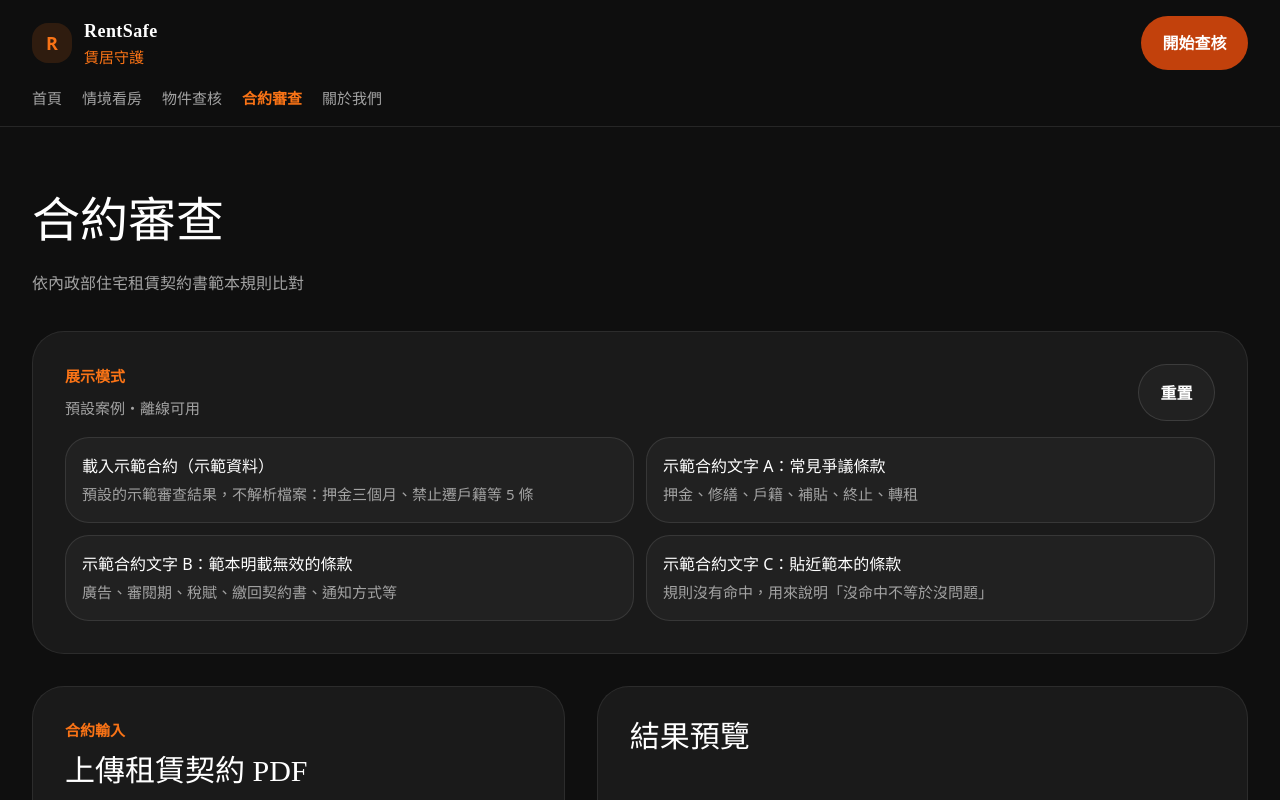
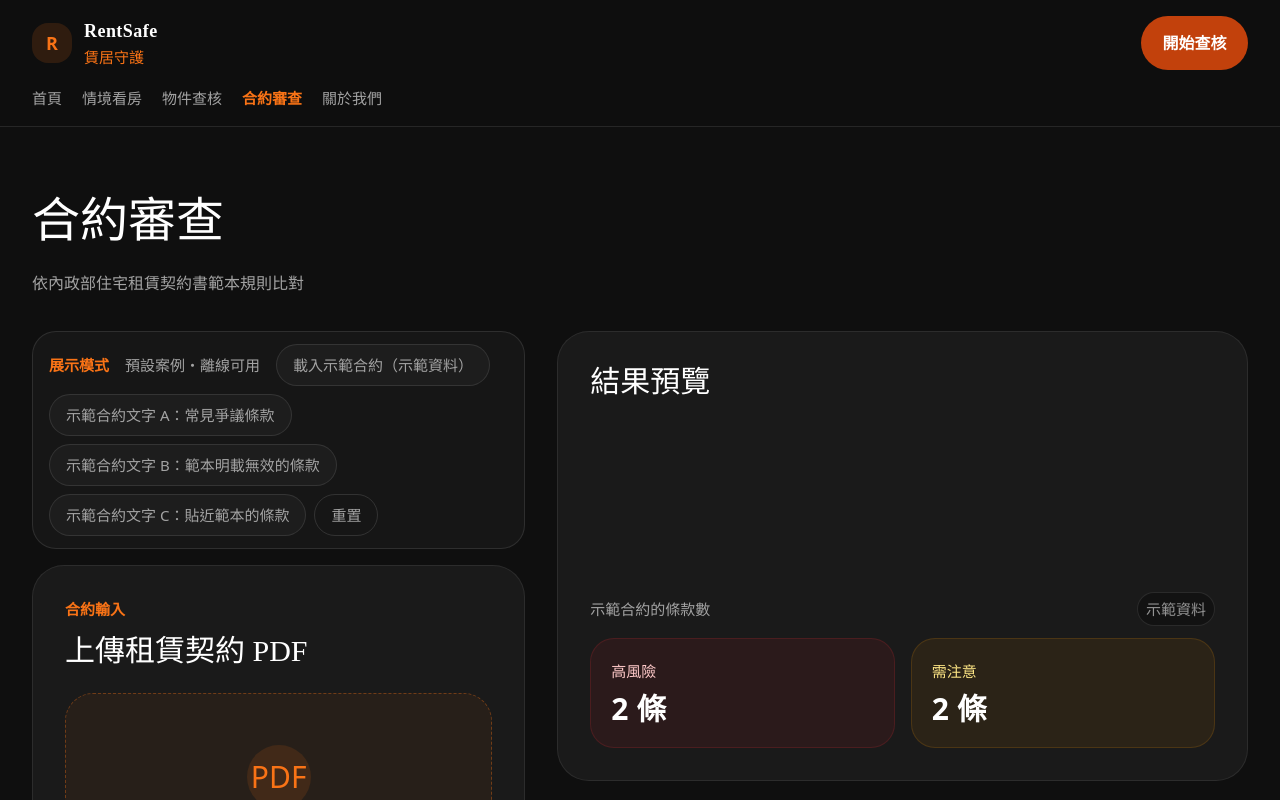
Before and after one commit to Fengjui-Liu/RENTSAFE, a Next.js app: page /contract in a window 1280 px wide. Shown: the top 800 px of the page. Built offline with nearby package versions, Linux system fonts and the light colour scheme.

Commit message:
chore: 精簡畫面文案、移除 OCR 原始文字區塊、校正首頁功能卡與 OCR 說明、補 QA 的 RRI 題

```diff
--- a/components/check-demo.tsx
+++ b/components/check-demo.tsx
@@ -590,7 +590,6 @@ export function CheckDemo({
           selectedId={selectedCaseId}
           onLoad={loadCase}
           onReset={reset}
-          compact
         />
       </div>
 
--- a/components/contract-demo.tsx
+++ b/components/contract-demo.tsx
@@ -272,9 +272,10 @@ export function ContractDemo({ initialCaseId }: { initialCaseId?: string }) {
   const clauses: DisplayClause[] = rulesView ? rulesView.result.clauses : mockContractResult.clauses;
 
   return (
-    <>
+    <div className="grid gap-8 lg:grid-cols-[5fr_7fr] lg:items-start">
+      {/* 左欄：展示工具列＋上傳區＋貼上文字 */}
+      <div className="min-w-0 space-y-4">
         <DemoCasePicker cases={contractDemoCases} selectedId={selectedCaseId} onLoad={loadCase} onReset={resetDemo} />
-      <div className="grid gap-8 lg:grid-cols-[0.9fr_1.1fr]">
         <section className="panel p-6 sm:p-8">
           <div className="mb-6 space-y-3">
             <p className="eyebrow">合約輸入</p>
@@ -304,7 +305,7 @@ export function ContractDemo({ initialCaseId }: { initialCaseId?: string }) {
               PDF
             </span>
             <span className="text-lg font-semibold text-[color:var(--text-primary)]">拖曳或點擊選擇合約 PDF</span>
-            <span className="mt-3 flex flex-wrap justify-center gap-2 text-xs text-[color:var(--text-secondary)]">
+            <span className="mt-3 flex flex-wrap justify-center gap-2 text-[15px] text-[color:var(--text-secondary)]">
               <span className="rounded-full border border-white/10 bg-black/30 px-3 py-1">瀏覽器內解析，不上傳</span>
               <span className="rounded-full border border-white/10 bg-black/30 px-3 py-1">需有文字層</span>
             </span>
@@ -321,35 +322,35 @@ export function ContractDemo({ initialCaseId }: { initialCaseId?: string }) {
           </label>
 
           {pdfName && (
-            <div className="mt-5 rounded-3xl border border-white/10 bg-white/[0.03] p-4 text-sm text-[color:var(--text-secondary)]">
+            <div className="mt-5 rounded-3xl border border-white/10 bg-white/[0.03] p-4 text-[15px] text-[color:var(--text-secondary)]">
               已選擇檔案：<span className="break-all text-[color:var(--text-primary)]">{pdfName}</span>
             </div>
           )}
           {pdfError && (
-            <p role="alert" className="mt-3 rounded-2xl border border-amber-500/20 bg-amber-500/8 px-4 py-3 text-sm text-amber-200">
+            <p role="alert" className="mt-3 rounded-2xl border border-amber-500/20 bg-amber-500/8 px-4 py-3 text-[15px] text-amber-200">
               {pdfError}
             </p>
           )}
 
-          <p className="mt-4 text-xs leading-6 text-[color:var(--text-muted)]">{RULES_DISCLAIMER}</p>
+          <p className="mt-4 text-[15px] leading-6 text-[color:var(--text-muted)]">{RULES_DISCLAIMER}</p>
 
           <div className="mt-6 flex items-center gap-4">
             <div className="h-px flex-1 bg-white/10" />
-            <span className="text-xs text-[color:var(--text-muted)]">或</span>
+            <span className="text-[15px] text-[color:var(--text-muted)]">或</span>
             <div className="h-px flex-1 bg-white/10" />
           </div>
 
           <label className="mt-6 block space-y-2">
-            <span className="text-sm text-[color:var(--text-secondary)]">貼上合約文字</span>
+            <span className="text-[15px] text-[color:var(--text-secondary)]">貼上合約文字</span>
             <textarea
               value={contractText}
               onChange={(event) => setContractText(event.target.value)}
               rows={8}
               placeholder="例如：承租人應繳納三個月押金…"
-              className="w-full rounded-2xl border border-white/10 bg-black/30 px-4 py-4 text-sm leading-7 text-[color:var(--text-primary)] outline-none transition placeholder:text-[color:var(--text-muted)] focus:border-[color:var(--primary)]/40"
+              className="w-full rounded-2xl border border-white/10 bg-black/30 px-4 py-4 text-[15px] leading-7 text-[color:var(--text-primary)] outline-none transition placeholder:text-[color:var(--text-muted)] focus:border-[color:var(--primary)]/40"
             />
           </label>
-          {textError && <p className="mt-2 text-sm text-amber-300">{textError}</p>}
+          {textError && <p className="mt-2 text-[15px] text-amber-300">{textError}</p>}
 
           <button
             type="button"
@@ -374,8 +375,10 @@ export function ContractDemo({ initialCaseId }: { initialCaseId?: string }) {
             </button>
           </div>
         </section>
+      </div>
 
-        <section className="panel p-6 sm:p-8">
+      {/* 右欄：結果預覽／審查結果 */}
+      <section className="panel min-w-0 p-6 sm:p-8">
         {phase === "idle" && (
           <div className="flex h-full min-h-96 flex-col justify-between">
             <h3 className="font-serif text-3xl text-[color:var(--text-primary)]">結果預覽</h3>
@@ -530,6 +533,5 @@ export function ContractDemo({ initialCaseId }: { initialCaseId?: string }) {
         )}
       </section>
     </div>
-    </>
   );
 }
--- a/components/demo-case-picker.tsx
+++ b/components/demo-case-picker.tsx
@@ -3,39 +3,46 @@ type DemoCasePickerProps = {
   selectedId: string | null;
   onLoad: (id: string) => void;
   onReset: () => void;
-  compact?: boolean;
 };
 
-export function DemoCasePicker({ cases, selectedId, onLoad, onReset, compact = false }: DemoCasePickerProps) {
+// 展示模式工具列：/check 與 /contract 共用。案例說明改放在 title（hover 提示），按鈕維持單行
+const chipBase =
+  "whitespace-nowrap rounded-full border px-4 py-2 text-[15px] leading-6 transition";
+
+export function DemoCasePicker({ cases, selectedId, onLoad, onReset }: DemoCasePickerProps) {
   return (
-    <section className={compact ? "rounded-3xl border border-white/10 bg-white/[0.03] p-5" : "panel p-6 sm:p-8"}>
-      <div className="mb-4 flex flex-wrap items-center justify-between gap-3">
-        <div>
-          <p className="eyebrow">展示模式</p>
-          <p className="mt-2 text-sm text-[color:var(--text-secondary)]">預設案例・離線可用</p>
-        </div>
-        <button type="button" className="button-secondary" onClick={onReset}>
-          重置
-        </button>
-      </div>
-      <div className="grid gap-3 sm:grid-cols-2">
-        {cases.map((demoCase) => (
+    <section
+      aria-label="展示模式"
+      className="flex flex-wrap items-center gap-2 rounded-3xl border border-white/10 bg-white/[0.03] px-4 py-3"
+    >
+      <p className="eyebrow mr-2 whitespace-nowrap">展示模式</p>
+      <p className="mr-2 whitespace-nowrap text-[15px] text-[color:var(--text-secondary)]">預設案例・離線可用</p>
+      {cases.map((demoCase) => {
+        const selected = selectedId === demoCase.id;
+        return (
           <button
             key={demoCase.id}
             type="button"
-            aria-pressed={selectedId === demoCase.id}
+            title={demoCase.description}
+            aria-pressed={selected}
             onClick={() => onLoad(demoCase.id)}
-            className={`rounded-3xl border p-4 text-left transition ${
-              selectedId === demoCase.id
-                ? "border-[color:var(--primary)]/50 bg-[color:var(--primary)]/8"
-                : "border-white/10 bg-white/[0.03] hover:border-[color:var(--primary)]/30"
+            className={`${chipBase} ${
+              selected
+                ? "border-[color:var(--primary)]/50 bg-[color:var(--primary)]/8 text-[color:var(--text-primary)]"
+                : "border-white/10 bg-white/[0.03] text-[color:var(--text-secondary)] hover:border-[color:var(--primary)]/30 hover:text-[color:var(--text-primary)]"
             }`}
           >
-            <p className="font-medium text-[color:var(--text-primary)]">{demoCase.title}</p>
-            <p className="mt-1 text-sm leading-6 text-[color:var(--text-secondary)]">{demoCase.description}</p>
+            {demoCase.title}
           </button>
-        ))}
-      </div>
+        );
+      })}
+      <button
+        type="button"
+        onClick={onReset}
+        className={`${chipBase} border-white/12 text-[color:var(--text-secondary)] hover:border-[color:var(--primary)]/30 hover:text-[color:var(--text-primary)]`}
+      >
+        重置
+      </button>
     </section>
   );
 }
--- a/components/listing-image-upload.tsx
+++ b/components/listing-image-upload.tsx
@@ -145,7 +145,6 @@ export function ListingImageUpload({
 }) {
   const [imageUrl, setImageUrl] = useState<string | null>(null);
   const [file, setFile] = useState<File | null>(null);
-  const [text, setText] = useState("");
   const [loading, setLoading] = useState(false);
   const [error, setError] = useState("");
   const [recognizedInfo, setRecognizedInfo] =
@@ -182,7 +181,6 @@ export function ListingImageUpload({
 
     setFile(selected);
     setImageUrl(URL.createObjectURL(selected));
-    setText("");
     setRecognizedInfo(null);
   }
 
@@ -191,7 +189,6 @@ export function ListingImageUpload({
 
     setLoading(true);
     setError("");
-    setText("");
     setRecognizedInfo(null);
 
     let worker:
@@ -202,11 +199,7 @@ export function ListingImageUpload({
       worker = await createWorker("chi_tra+eng");
 
       const result = await worker.recognize(file);
-      const recognizedText = result.data.text;
-
-      setText(recognizedText);
-
-      const listingInfo = parseListingText(recognizedText);
+      const listingInfo = parseListingText(result.data.text);
 
       setRecognizedInfo(listingInfo);
       onRecognized?.(listingInfo);
@@ -312,18 +305,6 @@ export function ListingImageUpload({
           </p>
         </div>
       )}
-
-      {text && (
-        <details>
-          <summary className="cursor-pointer text-sm font-semibold text-gray-300">
-            查看完整 OCR 辨識文字
-          </summary>
-
-          <pre className="mt-3 max-h-80 overflow-auto whitespace-pre-wrap border-l-2 border-white/15 pl-4 text-sm text-gray-200">
-            {text}
-          </pre>
-        </details>
-      )}
     </section>
   );
 }
```
Lines whose indentation alone changed are shown as unchanged.
